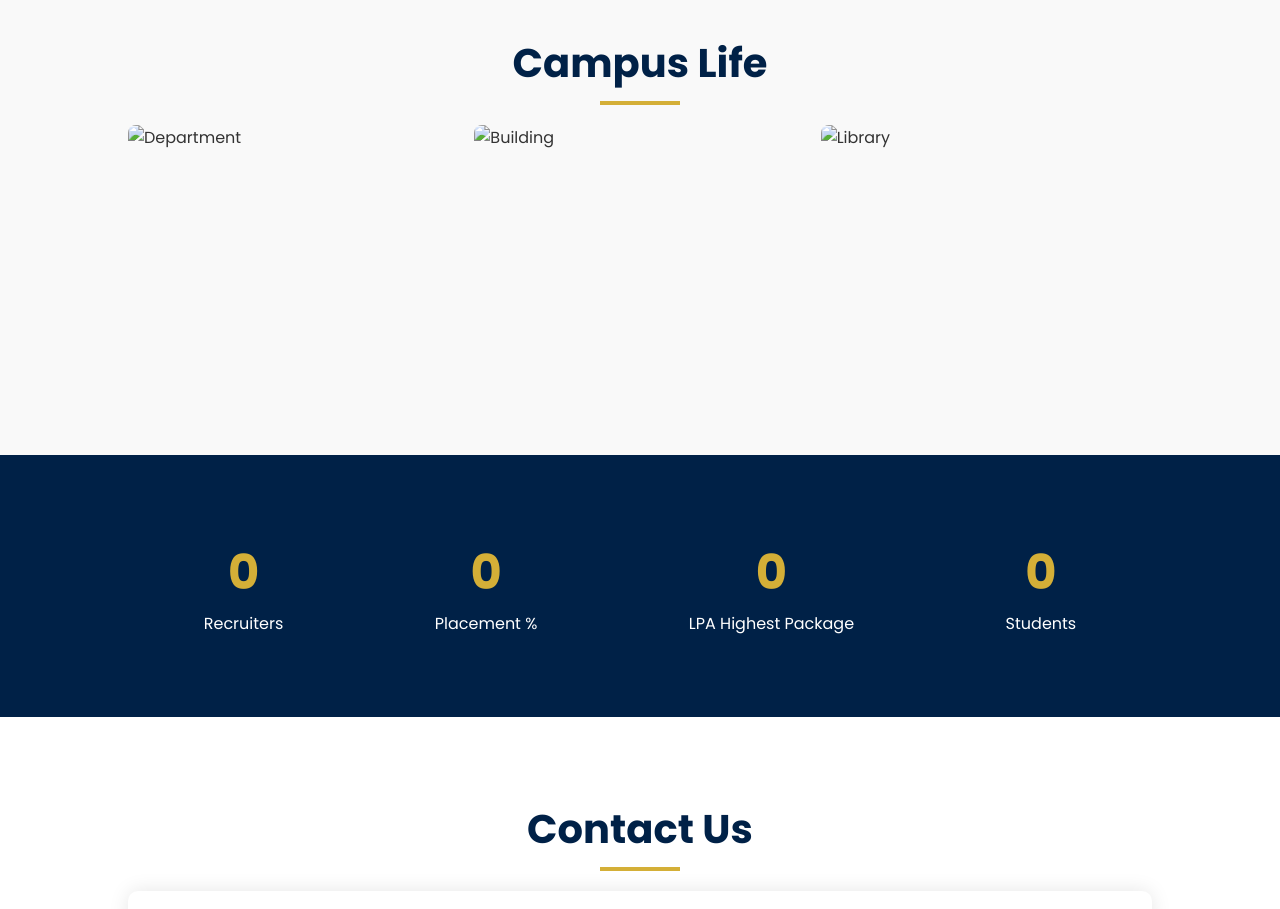
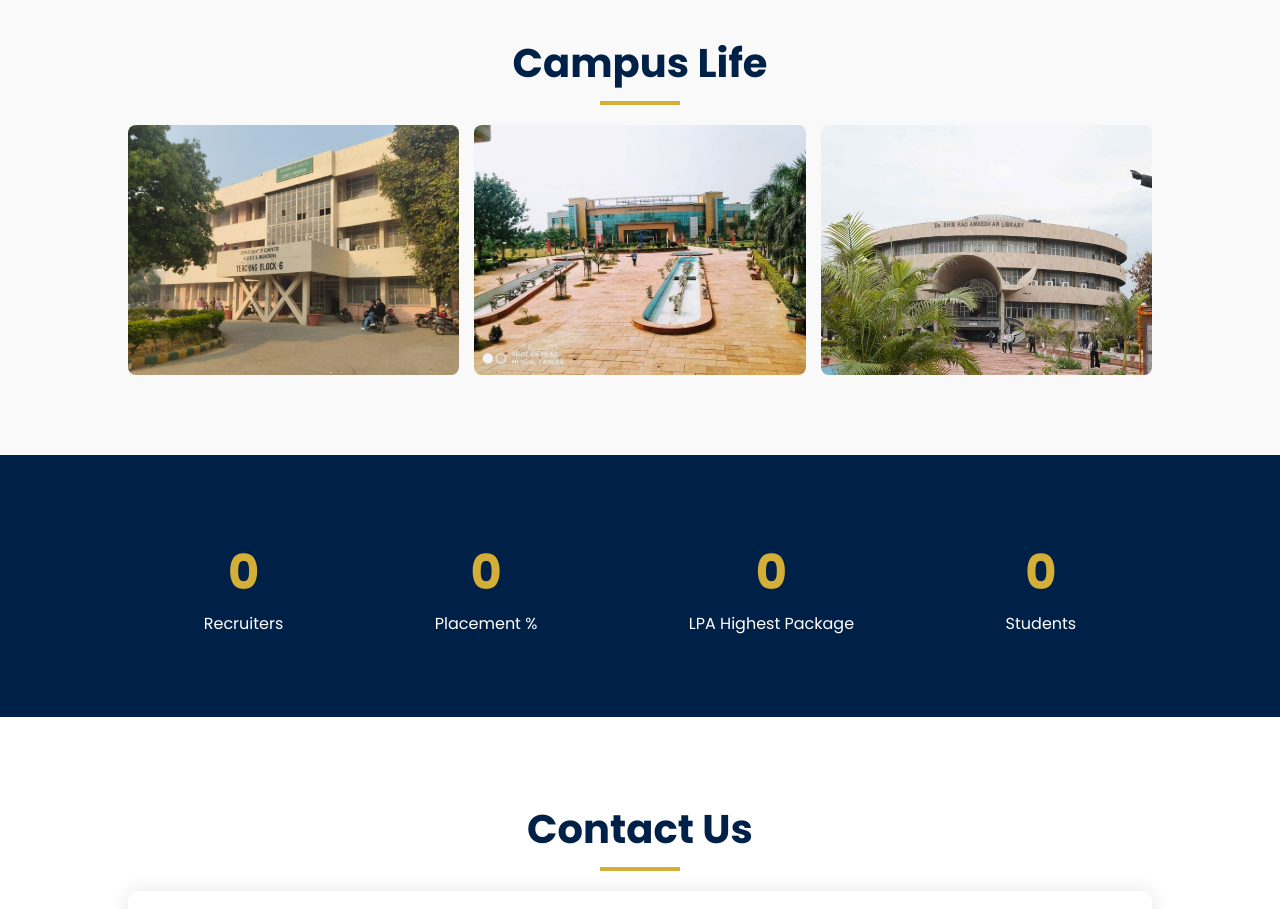
Before and after one commit to ankityadav-0208/My-university-site-, a plain HTML site: page index.html in a window 1280 px wide. Shown: the part 1900-2809 px from the top of the page. Drawn offline with Linux system fonts and the light colour scheme; the site is published under a folder, as on GitHub Pages, so addresses that start at the root find nothing.

Commit message:
Update index.html

```diff
--- a/index.html
+++ b/index.html
@@ -387,13 +387,13 @@
         <h2 class="section-title" style="text-align:center">Campus Life</h2>
         <div class="gallery-grid">
             <div class="gallery-item">
-                <img src="/images/gjust tb.jpg" alt="Department">
+                <img src="images/gjust tb.jpg" alt="Department">
             </div>
             <div class="gallery-item">
-                <img src="/images/gjust aud.jpeg" alt="Building">
+                <img src="images/gjust aud.jpeg" alt="Building">
             </div>
             <div class="gallery-item">
-                <img src="/images/gjust liba.jpg" alt="Library">
+                <img src="images/gjust liba.jpg" alt="Library">
             </div>
         </div>
     </section>
@@ -404,7 +404,7 @@
             <p>Recruiters</p>
         </div>
         <div class="stat-box">
-            <h2 class="counter" data-target="92">0</h2>
+            <h2 class="counter" data-target="90">0</h2>
             <p>Placement %</p>
         </div>
         <div class="stat-box">
@@ -412,7 +412,7 @@
             <p>LPA Highest Package</p>
         </div>
         <div class="stat-box">
-            <h2 class="counter" data-target="15000">0</h2>
+            <h2 class="counter" data-target="52000">0</h2>
             <p>Students</p>
         </div>
     </section>
```
